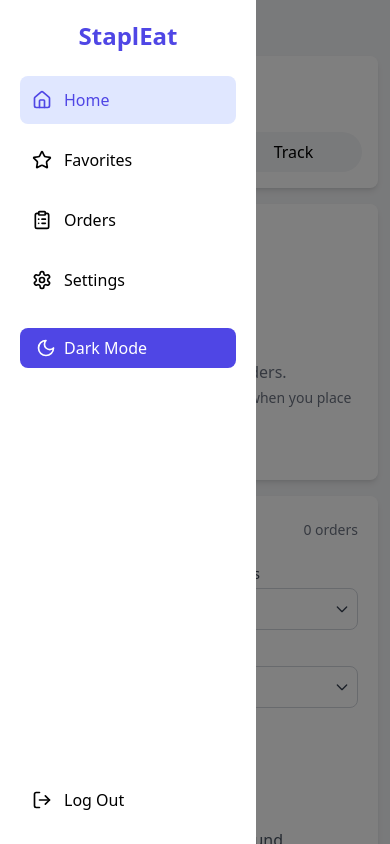
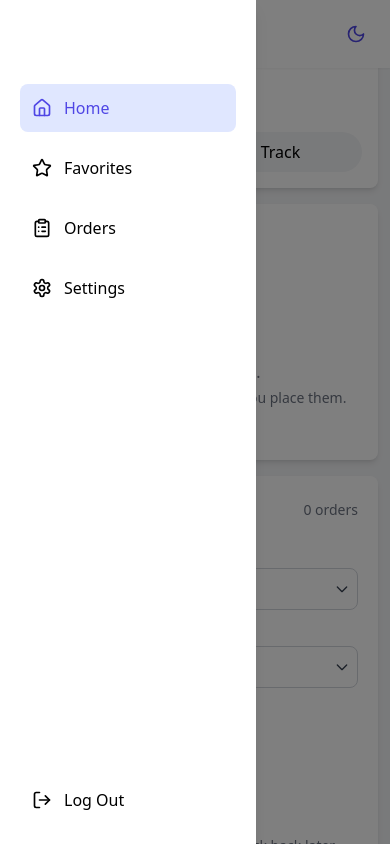
Before and after one commit to LuseBiswas/StablPay-Assingment, a React (Vite) app: page / in a window 390 px wide. Both pictures are taken after a click on the button 26 px from the left and 26 px from the top of the page. Built offline with nearby package versions, Linux system fonts and the light colour scheme.

Commit message:
Sidebar and Dashboard now responsive

```diff
--- a/src/components/Sidebar.jsx
+++ b/src/components/Sidebar.jsx
@@ -4,6 +4,7 @@ import { Home, Star, ClipboardList, Settings, LogOut, Sun, Moon, Menu, X } from
 function Sidebar({ darkMode, setDarkMode }) {
   const [active, setActive] = useState("Home");
   const [isOpen, setIsOpen] = useState(false);
+  const [isMobile, setIsMobile] = useState(window.innerWidth < 768);
   const sidebarRef = useRef(null);
 
   const menuItems = [
@@ -13,47 +14,74 @@ function Sidebar({ darkMode, setDarkMode }) {
     { name: "Settings", icon: <Settings size={20} /> },
   ];
 
+  // Update isMobile state on window resize
+  useEffect(() => {
+    const handleResize = () => {
+      setIsMobile(window.innerWidth < 768);
+      if (window.innerWidth >= 768) setIsOpen(false);
+    };
+
+    window.addEventListener("resize", handleResize);
+    return () => window.removeEventListener("resize", handleResize);
+  }, []);
+
   // Add effect to handle clicks outside sidebar
   useEffect(() => {
     function handleClickOutside(event) {
-      // Only close if sidebar is open and on mobile view (md:hidden is active)
       if (
         isOpen &&
         sidebarRef.current &&
         !sidebarRef.current.contains(event.target) &&
-        window.innerWidth < 768 // md breakpoint
+        isMobile
       ) {
         setIsOpen(false);
       }
     }
 
-    // Bind the event listener
     document.addEventListener("mousedown", handleClickOutside);
     return () => {
-      // Cleanup the event listener
       document.removeEventListener("mousedown", handleClickOutside);
     };
-  }, [isOpen]);
+  }, [isOpen, isMobile]);
 
   return (
-    <div>
-      {/* Hamburger Menu Button for Mobile */}
-      <button
-        className="md:hidden p-3 focus:outline-none"
-        onClick={() => setIsOpen(!isOpen)}
-      >
-        {isOpen ? <X size={28} /> : <Menu size={28} />}
-      </button>
+    <>
+      {/* Mobile Header Bar */}
+      <div className={`fixed top-0 left-0 w-full z-40 md:hidden flex items-center justify-between p-4 ${darkMode ? "bg-gray-900 text-white" : "bg-white shadow-sm"}`}>
+        <button
+          className="flex items-center justify-center focus:outline-none"
+          onClick={() => setIsOpen(!isOpen)}
+          aria-label="Toggle menu"
+        >
+          <div className="relative w-6 h-5">
+            <span className={`absolute h-0.5 w-full rounded transition-all duration-300 ${darkMode ? "bg-white" : "bg-gray-800"} ${isOpen ? "rotate-45 top-2" : "top-0"}`}></span>
+            <span className={`absolute h-0.5 w-full rounded transition-all duration-300 ${darkMode ? "bg-white" : "bg-gray-800"} top-2 ${isOpen ? "opacity-0" : "opacity-100"}`}></span>
+            <span className={`absolute h-0.5 w-full rounded transition-all duration-300 ${darkMode ? "bg-white" : "bg-gray-800"} ${isOpen ? "-rotate-45 top-2" : "top-4"}`}></span>
+          </div>
+        </button>
+
+        <h2 className="text-xl font-bold text-indigo-600">StaplEat</h2>
+
+        <button
+          onClick={() => setDarkMode(!darkMode)}
+          className="flex items-center justify-center p-2 rounded-full"
+          aria-label="Toggle dark mode"
+        >
+          {darkMode ? <Sun size={20} className="text-yellow-500" /> : <Moon size={20} className="text-indigo-600" />}
+        </button>
+      </div>
 
       {/* Sidebar */}
       <div
         ref={sidebarRef}
-        className={`fixed md:static w-64 min-h-screen flex flex-col justify-between transition-all z-50
+        className={`fixed md:static w-64 h-full flex flex-col justify-between transition-all duration-300 ease-in-out z-50
         ${darkMode ? "bg-gray-900 text-white" : "bg-white"}
-        ${isOpen ? "left-0" : "-left-64"} md:left-0 top-0 md:flex`}
+        ${isOpen ? "translate-x-0" : "-translate-x-full"} md:translate-x-0
+        ${isMobile ? "top-0 pt-16 shadow-lg" : "top-0"}
+        `}
       >
         <div className="p-5">
-          <h2 className="text-2xl font-bold mb-6 text-indigo-600">StaplEat</h2>
+          <h2 className="text-2xl font-bold mb-6 text-indigo-600 hidden md:block">StaplEat</h2>
 
           <ul className="space-y-3">
             {menuItems.map((item) => (
@@ -62,7 +90,10 @@ function Sidebar({ darkMode, setDarkMode }) {
                 className={`flex items-center space-x-3 p-3 rounded-lg cursor-pointer transition-all
                 ${active === item.name ? (darkMode ? "bg-gray-800 text-indigo-400" : "bg-indigo-100 text-indigo-600") : ""}
                 ${darkMode ? "hover:bg-gray-800" : "hover:bg-gray-100"}`}
-                onClick={() => setActive(item.name)}
+                onClick={() => {
+                  setActive(item.name);
+                  if (isMobile) setIsOpen(false);
+                }}
               >
                 {item.icon}
                 <span>{item.name}</span>
@@ -70,10 +101,10 @@ function Sidebar({ darkMode, setDarkMode }) {
             ))}
           </ul>
 
-          {/* Theme Toggle Button */}
+          {/* Theme Toggle Button for Desktop view only */}
           <button
             onClick={() => setDarkMode(!darkMode)}
-            className={`mt-6 flex items-center space-x-2 px-4 py-2 rounded-lg w-full transition-all
+            className={`mt-6 hidden md:flex items-center space-x-2 px-4 py-2 rounded-lg w-full transition-all
             ${darkMode ? "bg-yellow-500 text-gray-900" : "bg-indigo-600 text-white"}`}
           >
             {darkMode ? <Sun size={20} /> : <Moon size={20} />}
@@ -92,14 +123,16 @@ function Sidebar({ darkMode, setDarkMode }) {
         </div>
       </div>
 
-      {/* Optional: Add overlay for better mobile experience */}
-      {isOpen && (
+      {/* Overlay funtions for mobile experience */}
+      {isOpen && isMobile && (
         <div
-          className="fixed inset-0 bg-black bg-opacity-50 z-40 md:hidden"
+          className="fixed inset-0 bg-black bg-opacity-50 z-40"
           onClick={() => setIsOpen(false)}
         />
       )}
-    </div>
+
+      <div className="h-16 md:hidden" />
+    </>
   );
 }
 
```
